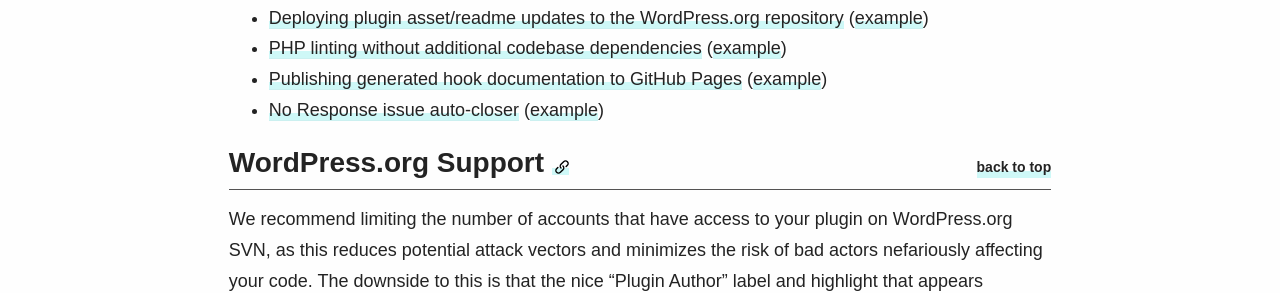
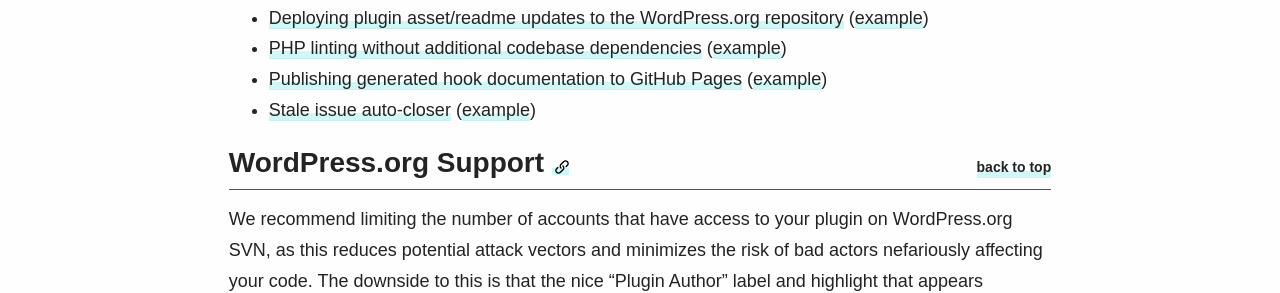
Before and after one commit to 10up/Open-Source-Best-Practices, a Jekyll site: the page built from maintaining.md, in a window 1280 px wide and 900 px high, scrolled down 2124 px. Shown: the part 160-453 px from the top of the window. Built offline with Jekyll 4.4.1, drawn with Linux system fonts in a browser that asks for light colours; some web fonts are replaced.

Commit message:
Update Maintaining.md

```diff
--- a/_includes/markdown/Maintaining.md
+++ b/_includes/markdown/Maintaining.md
@@ -35,7 +35,7 @@ The following GitHub Actions are also recommended on most, if not all, projects:
 - [Deploying plugin asset/readme updates to the WordPress.org repository](https://github.com/10up/action-wordpress-plugin-asset-update) ([example](https://github.com/10up/eight-day-week/blob/develop/.github/workflows/push-asset-readme-update.yml))
 - [PHP linting without additional codebase dependencies](https://github.com/10up/wpcs-action) ([example](https://github.com/10up/classifai/blob/develop/.github/workflows/lint.yml))
 - [Publishing generated hook documentation to GitHub Pages](https://github.com/10up/actions-wordpress/blob/stable/hookdocs-workflow.md) ([example](https://github.com/10up/distributor/blob/develop/.github/workflows/build-docs.yml))
-- [No Response issue auto-closer](https://github.com/lee-dohm/no-response) ([example](https://github.com/10up/ads-txt/blob/develop/.github/workflows/no-response.yml))
+- [Stale issue auto-closer](https://github.com/actions/stale) ([example](https://github.com/10up/insert-special-characters/blob/develop/.github/workflows/close-stale-issues.yml))
 
 <h2 id="dotorg-support-reps" class="anchor-heading">WordPress.org Support {% include Util/link_anchor anchor="dotorg-support" %} {% include Util/top %}</h2>
 
```
